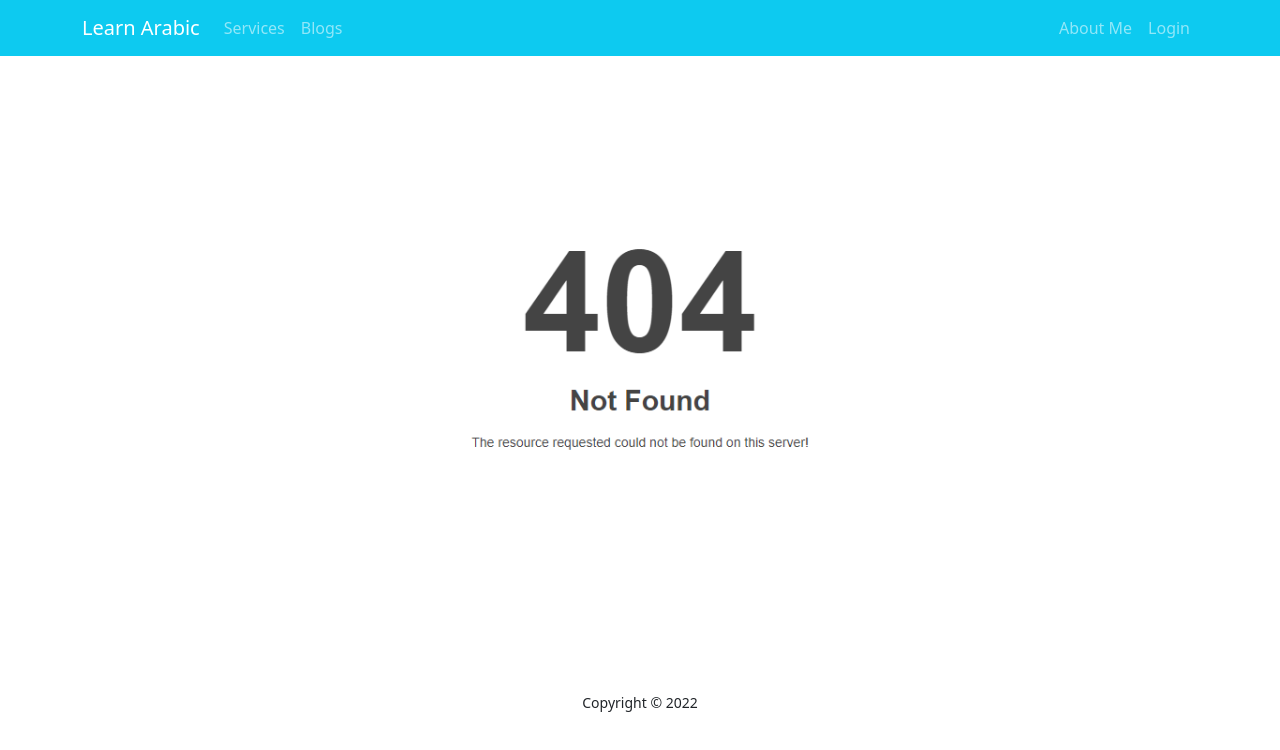
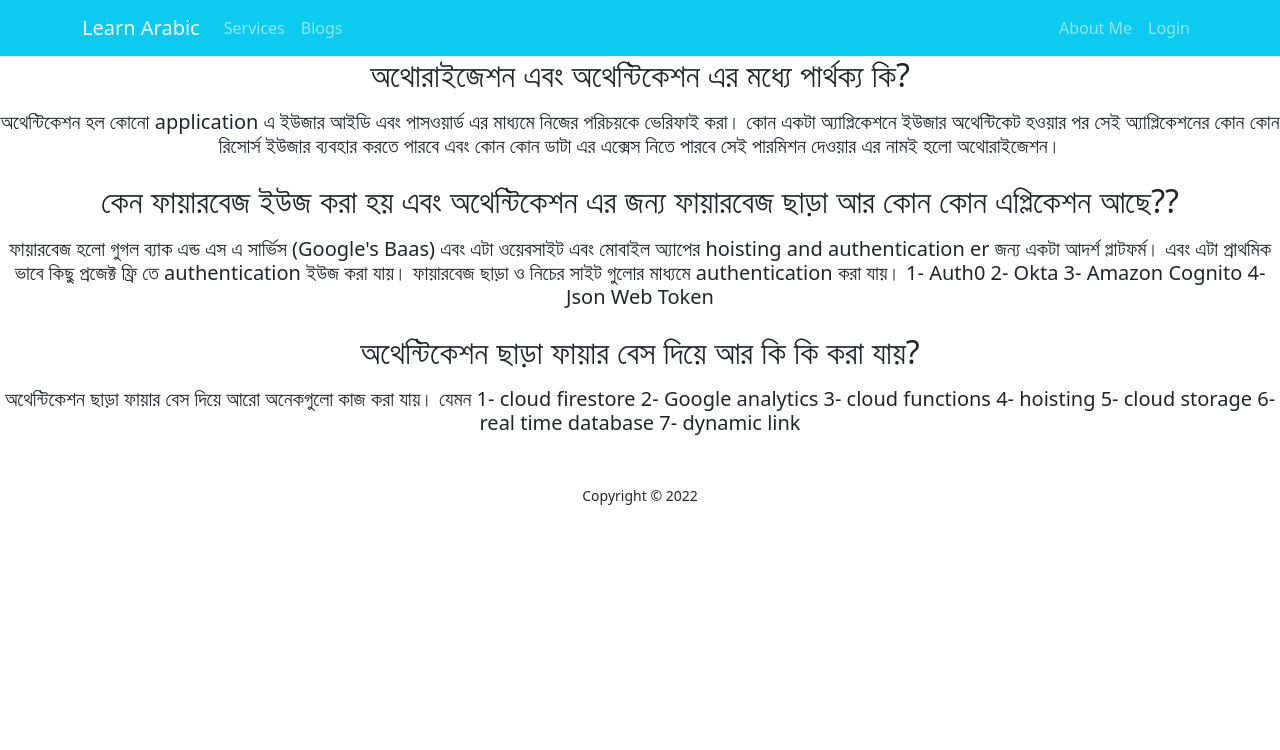
Before and after one commit to noormohammad20/learn_arabic_with_noor_website, a React (Create React App) app: page /blogs in a window 1280 px wide. Shown: the top 750 px of the page. Built offline with nearby package versions, Linux system fonts and the light colour scheme; no server answers.

Commit message:
blogs section done

```diff
--- a/src/App.js
+++ b/src/App.js
@@ -1,6 +1,7 @@
 import { Route, Routes } from 'react-router-dom'
 import './App.css'
 import About from './components/About/About'
+import Blogs from './components/Blogs/Blogs'
 import Checkout from './components/Checkout/Checkout'
 import Footer from './components/Footer/Footer'
 import Header from './components/Header/Header'
@@ -26,6 +27,7 @@ function App() {
         <Route path='/about' element={<About></About>}></Route>
         <Route path='/login' element={<Login></Login>}></Route>
         <Route path='/signup' element={<Signup></Signup>}></Route>
+        <Route path='/blogs' element={<Blogs></Blogs>}></Route>
         <Route path='*' element={<NotFound></NotFound>}></Route>
       </Routes>
       <Footer></Footer>
--- a/src/components/Blogs/Blogs.js
+++ b/src/components/Blogs/Blogs.js
@@ -2,9 +2,45 @@ import React from 'react'
 
 const Blogs = () => {
     return (
-        <div id='blogs'>
-            <h2>This Is Blogs</h2>
-        </div>
+        <article>
+            <h2 className='mb-3'>অথোরাইজেশন এবং অথেন্টিকেশন এর মধ্যে পার্থক্য কি?</h2>
+            <h5 className='mb-4'>
+                অথেন্টিকেশন হল কোনো application এ ইউজার আইডি এবং পাসওয়ার্ড এর মাধ্যমে নিজের পরিচয়কে ভেরিফাই করা।
+
+                কোন একটা অ্যাপ্লিকেশনে ইউজার অথেন্টিকেট হওয়ার পর সেই অ্যাপ্লিকেশনের কোন কোন রিসোর্স ইউজার ব্যবহার করতে পারবে এবং কোন কোন ডাটা এর এক্সেস নিতে পারবে সেই পারমিশন দেওয়ার এর নামই হলো অথোরাইজেশন। </h5>
+
+            <h2 className='mb-3'>কেন ফায়ারবেজ ইউজ করা হয় এবং অথেন্টিকেশন এর জন্য ফায়ারবেজ ছাড়া আর কোন কোন এপ্লিকেশন আছে??
+            </h2>
+            <h5 className='mb-4'>ফায়ারবেজ হলো গুগল ব্যাক এন্ড এস এ সার্ভিস (Google's Baas) এবং এটা ওয়েবসাইট এবং মোবাইল অ্যাপের hoisting and authentication er জন্য একটা আদর্শ প্লাটফর্ম। এবং এটা প্রাথমিক ভাবে কিছু প্রজেক্ট ফ্রি তে authentication ইউজ করা যায়।
+
+                ফায়ারবেজ ছাড়া ও নিচের সাইট গুলোর মাধ্যমে authentication করা যায়।
+
+                1- Auth0
+
+                2- Okta
+
+                3- Amazon Cognito
+
+                4- Json Web Token</h5>
+
+            <h2 className='mb-3'>অথেন্টিকেশন ছাড়া ফায়ার বেস দিয়ে আর কি কি করা যায়?</h2>
+            <h5 className='mb-4'>অথেন্টিকেশন ছাড়া ফায়ার বেস দিয়ে আরো অনেকগুলো কাজ করা যায়।
+                যেমন
+
+                1- cloud firestore
+
+                2- Google analytics
+
+                3- cloud functions
+
+                4- hoisting
+
+                5- cloud storage
+
+                6- real time database
+
+                7- dynamic link</h5>
+        </article>
     )
 }
 
--- a/src/components/Header/Header.js
+++ b/src/components/Header/Header.js
@@ -18,7 +18,7 @@ const Header = () => {
                 <Navbar.Collapse id="responsive-navbar-nav">
                     <Nav className="me-auto">
                         <Nav.Link href="home#services">Services</Nav.Link>
-                        <Nav.Link href="home#blogs">Blogs</Nav.Link>
+                        <Nav.Link as={Link} to="/blogs">Blogs</Nav.Link>
                     </Nav>
                     <Nav>
                         <Nav.Link as={Link} to="/about">About Me</Nav.Link>
--- a/src/components/Home/Home.js
+++ b/src/components/Home/Home.js
@@ -8,7 +8,7 @@ const Home = () => {
         <div>
             <Banner></Banner>
             <Services></Services>
-            <Blogs></Blogs>
+
         </div>
     )
 }
```
Also changed, not shown: src/components/Footer/Footer.css (added, +11 -0 lines).
